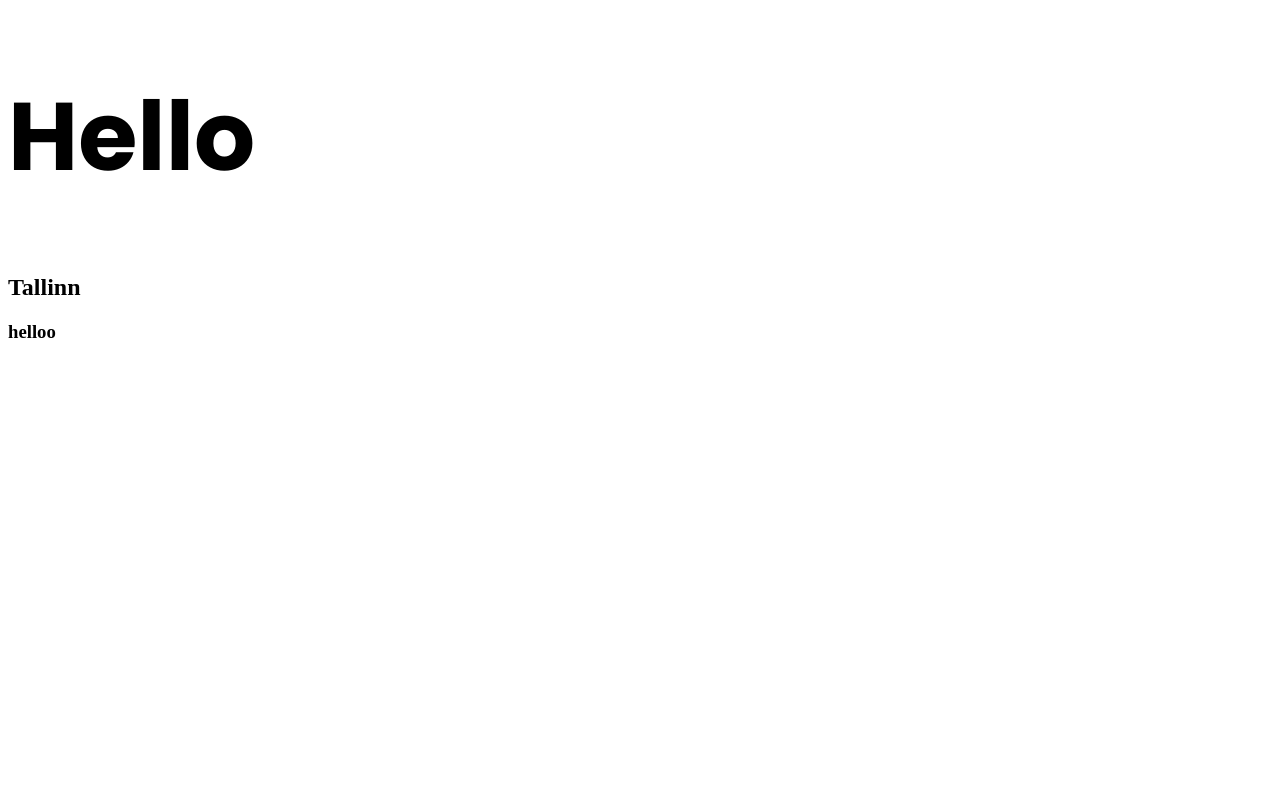
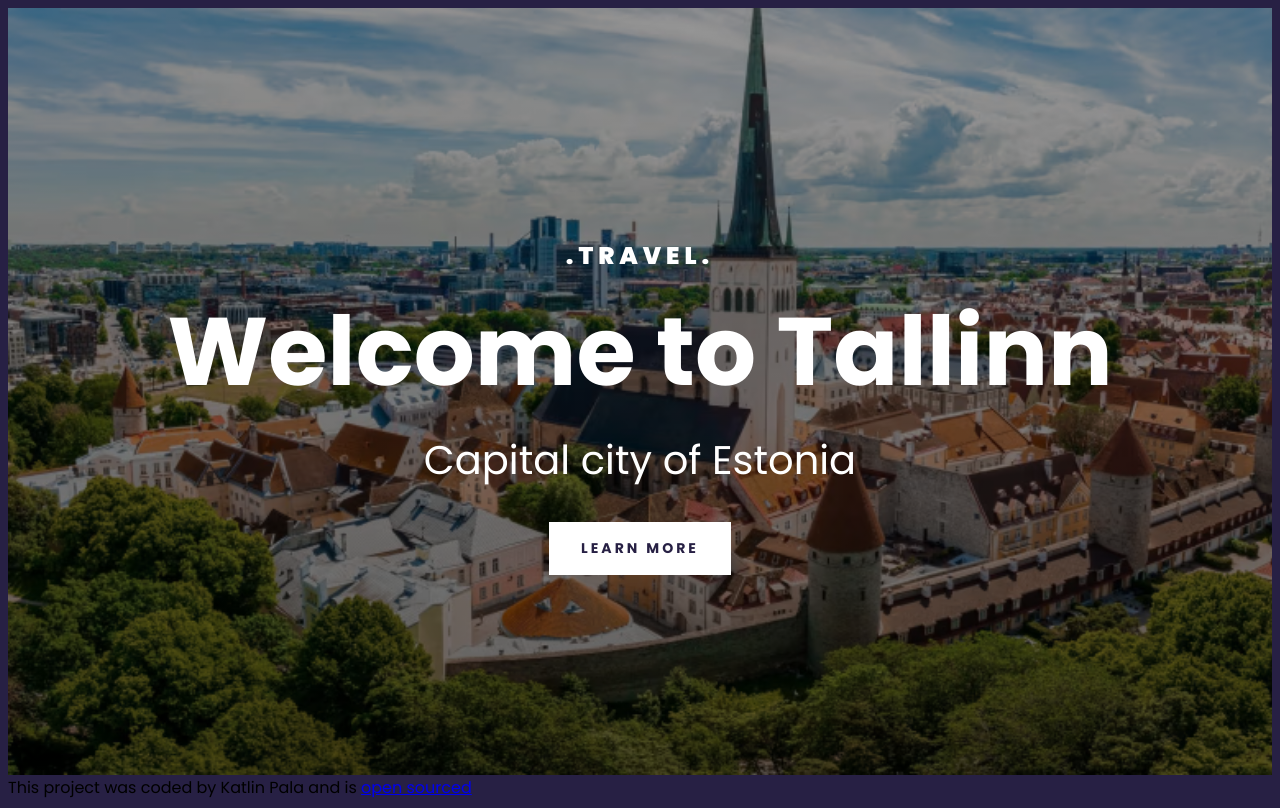
Before and after one commit to Katlin2000/Travel-project, a plain HTML site: page src/index.html in a window 1280 px wide. Drawn offline with Linux system fonts and the light colour scheme.

Commit message:
Designed the header of the page

```diff
--- a/src/index.html
+++ b/src/index.html
@@ -13,8 +13,18 @@
     <title>Document</title>
   </head>
   <body>
-    <h1>Hello</h1>
-    <h2>Tallinn</h2>
-    <h3>helloo</h3>
+    <header>
+      <h3>.TRAVEL.</h3>
+      <h1>Welcome to Tallinn</h1>
+      <h2>Capital city of Estonia</h2>
+      <a href="#">Learn more</a>
+    </header>
+
+    <footer>
+      This project was coded by Katlin Pala and is
+      <a href="https://github.com/Katlin2000/Travel-project" target="_blank">
+        open sourced</a
+      >
+    </footer>
   </body>
 </html>
--- a/src/styles.css
+++ b/src/styles.css
@@ -1,5 +1,77 @@
+body {
+  font-family: "Poppins", sans-serif;
+  background: #272044;
+}
+
 h1 {
   font-family: "Poppins";
   font-weight: 700;
   font-size: 96px;
 }
+
+header {
+  background-image: linear-gradient(rgba(0, 0, 0, 0.4), rgba(0, 0, 0, 0.6)),
+    url("images/tallinn.avif");
+  background-repeat: no-repeat;
+  background-size: cover;
+  color: white;
+  text-align: center;
+  padding: 200px 0;
+}
+
+.container {
+  max-width: 1400px;
+  margin: 0 auto;
+}
+
+header h1 {
+  font-weight: 700;
+  font-size: 96px;
+  line-height: 1;
+  margin: 0 0 30px;
+}
+
+header h2 {
+  font-weight: 400;
+  font-size: 40px;
+  line-height: 1.5;
+  margin: 0;
+}
+
+header h3 {
+  font-weight: 900;
+  font-size: 24px;
+  line-height: 1.5;
+  letter-spacing: 5px;
+  margin: 30px 0;
+}
+
+header a {
+  font-weight: 700;
+  font-size: 14px;
+  line-height: 1.5;
+  text-align: center;
+  color: #272044;
+  padding: 16px 32px;
+  margin-top: 32px;
+  display: inline-block;
+  letter-spacing: 3px;
+  text-decoration: none;
+  text-transform: uppercase;
+  background: white;
+}
+
+@media (max-width: 900px) {
+  header {
+    padding: 60px 0;
+  }
+  header h1 {
+    font-size: 48px;
+  }
+  header h2 {
+    font-size: 20px;
+  }
+  header h3 {
+    font-size: 12px;
+  }
+}
```
Also changed, not shown: src/images/tallinn.avif (added).
